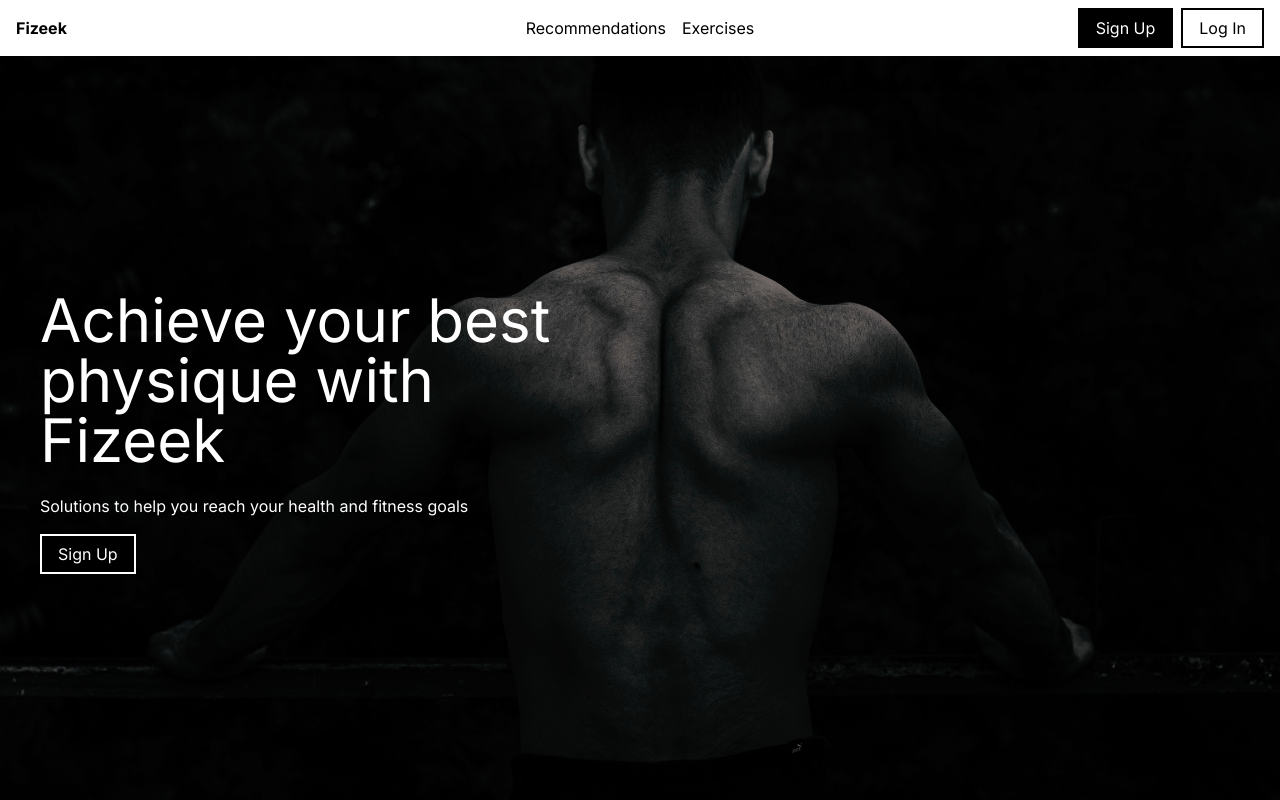
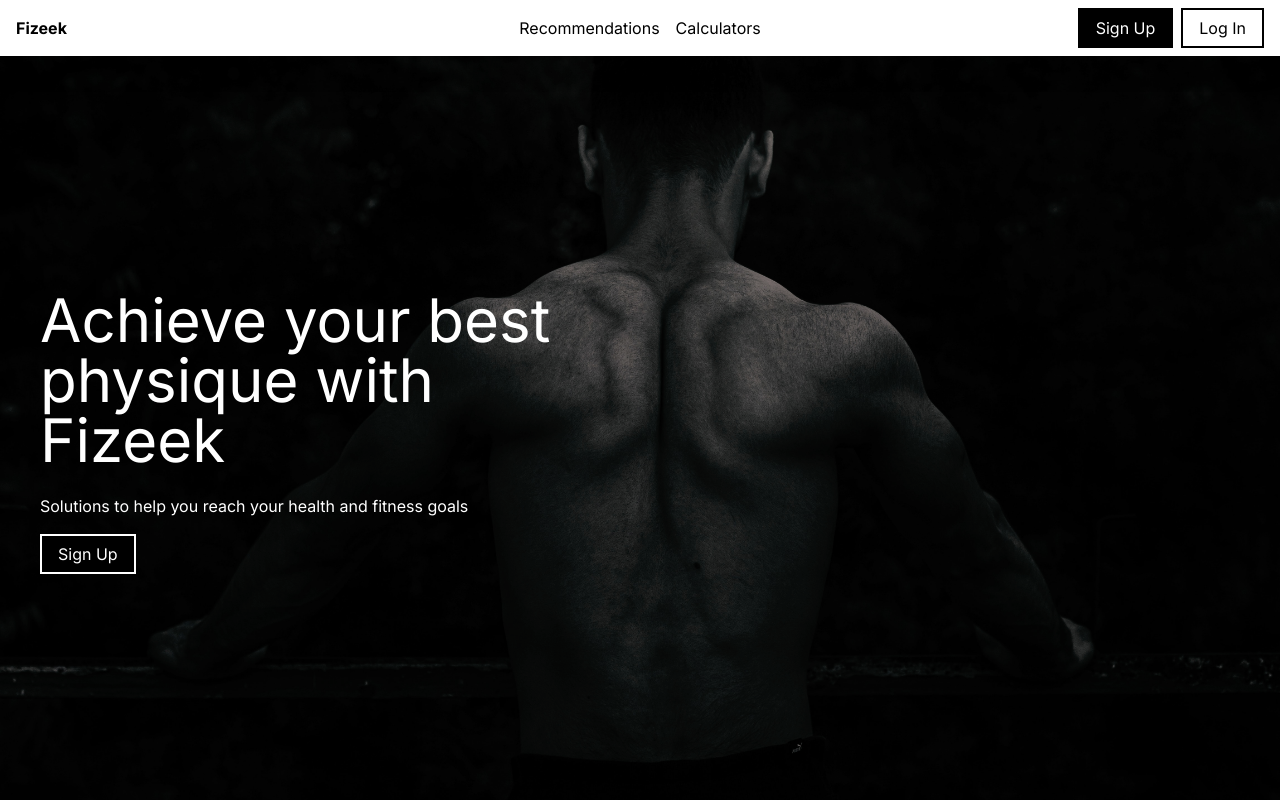
Before and after one commit to hoalex21/Fizeek, a Next.js app: page / in a window 1280 px wide. Shown: the top 800 px of the page. Built offline with nearby package versions, Linux system fonts and the light colour scheme; no server answers.

Commit message:
rename exercises dropdown to calculators, comment out unavailable dropdown links

```diff
--- a/app/ui/navbar.tsx
+++ b/app/ui/navbar.tsx
@@ -37,12 +37,12 @@ export default function NavBar() {
                                         <li>
                                             <Link href="/recommendation/exercise" className="flex ps-6 pe-16 py-4 hover:bg-gray-300">Exercise</Link>
                                         </li>
-                                        <li>
+                                        {/* <li>
                                             <Link href="#" className="flex ps-6 pe-16 py-4 hover:bg-gray-300">Food</Link>
                                         </li>
                                         <li>
                                             <Link href="#" className="flex ps-6 pe-16 py-4 hover:bg-gray-300">Pose</Link>
-                                        </li>
+                                        </li> */}
                                     </ul>
                                 </div>
                             ) : null
@@ -50,7 +50,7 @@ export default function NavBar() {
                     </div>
 
                     <div>
-                        <button onClick={handleCalculatorDropdown} className="py-4 px-2 active:bg-gray-300">Exercises</button>
+                        <button onClick={handleCalculatorDropdown} className="py-4 px-2 active:bg-gray-300">Calculators</button>
                         {
                             calculatorDropdown ? (
                                 <div className="absolute bg-white h-fit">
@@ -58,9 +58,9 @@ export default function NavBar() {
                                         <li>
                                             <Link href="/calculator/bmi" className="flex ps-6 pe-16 py-4 hover:bg-gray-300">BMI</Link>
                                         </li>
-                                        <li>
+                                        {/* <li>
                                             <Link href="#" className="flex ps-6 pe-16 py-4 hover:bg-gray-300">BMR</Link>
-                                        </li>
+                                        </li> */}
                                     </ul>
                                 </div>
                             ) : null
```
